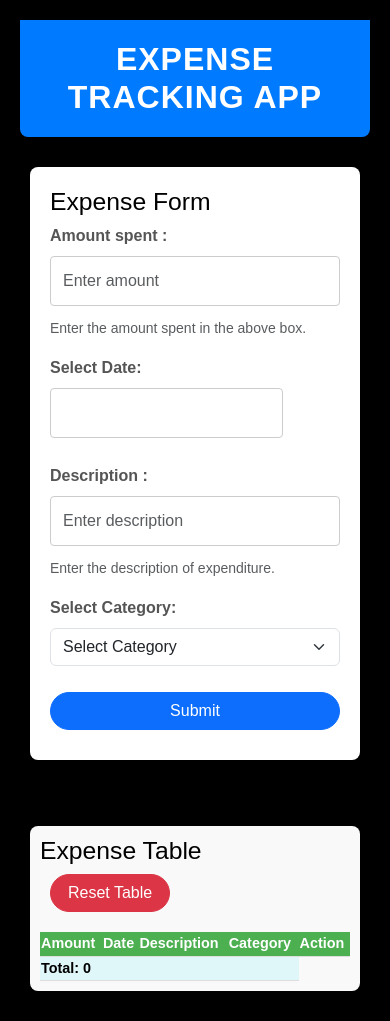
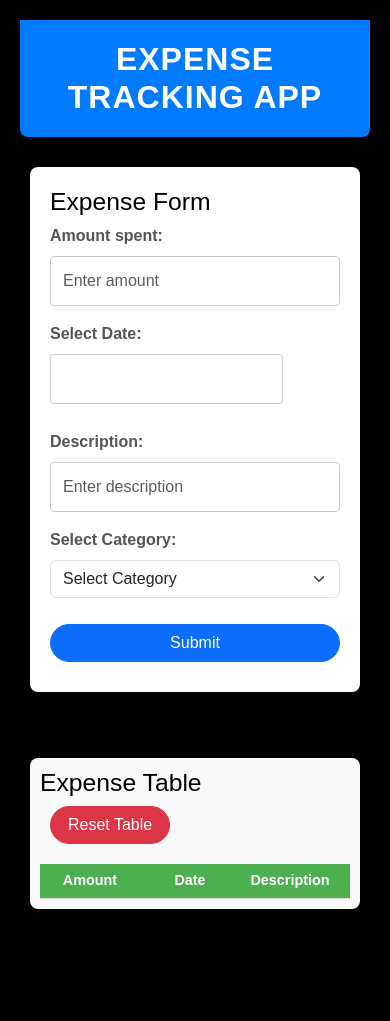
Before and after one commit to ADITYAPIMPALE11127/expense-tracker, a React (Create React App) app: page / in a window 390 px wide. After the commit the page ends 939 px from the top, so only its background shows below. Built offline with nearby package versions, Linux system fonts and the light colour scheme.

Commit message:
#7 edit button, and future date select

```diff
--- a/package.json
+++ b/package.json
@@ -7,12 +7,14 @@
     "@testing-library/react": "^13.4.0",
     "@testing-library/user-event": "^13.5.0",
     "bootstrap": "^5.3.3",
+    "boxicons": "^2.1.4",
     "date-fns": "^4.1.0",
     "react": "^18.3.1",
     "react-bootstrap": "^2.10.5",
     "react-datepicker": "^7.5.0",
     "react-dom": "^18.3.1",
     "react-scripts": "5.0.1",
+    "react-toastify": "^10.0.6",
     "web-vitals": "^2.1.4"
   },
   "scripts": {
--- a/src/App.js
+++ b/src/App.js
@@ -2,13 +2,13 @@ import React, { useState, useEffect } from 'react';
 import ExpenseForm from './components/expenseForm';
 import ExpenseTable from './components/ExpenseTable';
 import 'bootstrap/dist/css/bootstrap.min.css';
-import './App.css'; // Import the CSS file for styling
+import './App.css';
 
 function App() {
     const [expenseEntries, setExpenseEntries] = useState([]);
+    const [entryToEdit, setEntryToEdit] = useState(null);
 
     useEffect(() => {
-        // Load initial data from local storage
         const storedEntries = JSON.parse(localStorage.getItem('expenseData'));
         if (Array.isArray(storedEntries)) {
             setExpenseEntries(storedEntries);
@@ -16,15 +16,23 @@ function App() {
     }, []);
 
     const handleReset = () => {
-        // Clear local storage and update state
         localStorage.removeItem('expenseData');
         setExpenseEntries([]);
     };
 
     const addExpense = (expenseData) => {
-        const updatedEntries = [...expenseEntries, expenseData];
-        setExpenseEntries(updatedEntries);
-        localStorage.setItem('expenseData', JSON.stringify(updatedEntries));
+        if (entryToEdit !== null) {
+            const updatedEntries = expenseEntries.map((entry, index) =>
+                index === entryToEdit ? expenseData : entry
+            );
+            setExpenseEntries(updatedEntries);
+            localStorage.setItem('expenseData', JSON.stringify(updatedEntries));
+            setEntryToEdit(null);
+        } else {
+            const updatedEntries = [...expenseEntries, expenseData];
+            setExpenseEntries(updatedEntries);
+            localStorage.setItem('expenseData', JSON.stringify(updatedEntries));
+        }
     };
 
     const handleDeleteEntry = (indexToRemove) => {
@@ -33,19 +41,13 @@ function App() {
         localStorage.setItem('expenseData', JSON.stringify(updatedEntries));
     };
 
-    const containerStyle = {
-        display: 'flex',
-        justifyContent: 'space-between',
-        padding: '20px',
-        height: '500px' // Set the desired height for both components
+    const handleEditEntry = (indexToEdit) => {
+        setEntryToEdit(indexToEdit);
     };
 
-    const itemStyle = {
-        flex: '1',
-        marginRight: '20px',
-        display: 'flex',
-        flexDirection: 'column',
-        height: '100%' // Make sure each component fills the available height
+    const handleUpdate = (updatedEntries) => {
+        setExpenseEntries(updatedEntries);
+        localStorage.setItem('expenseData', JSON.stringify(updatedEntries));
     };
 
     return (
@@ -56,13 +58,17 @@ function App() {
             <div className="container">
                 <div className="row">
                     <div className="col-12 col-md-6 mb-3">
-                        <ExpenseForm addExpense={addExpense} />
+                        <ExpenseForm
+                            addExpense={addExpense}
+                            entryToEdit={entryToEdit !== null ? expenseEntries[entryToEdit] : null}
+                        />
                     </div>
                     <div className="col-12 col-md-6">
                         <ExpenseTable
                             expenseEntries={expenseEntries}
                             onReset={handleReset}
-                            onDelete={handleDeleteEntry} // Pass the delete handler
+                            onDelete={handleDeleteEntry}
+                            onEdit={handleEditEntry}
                         />
                     </div>
                 </div>
--- a/src/components/ExpenseTable.css
+++ b/src/components/ExpenseTable.css
@@ -3,10 +3,8 @@
     display: flex;
     flex-direction: column;
     align-items: flex-start;
-    width: 600px;
-    /* Use responsive width */
-    max-width: 850px;
-    /* Keep a max width for larger screens */
+    width: 100%;
+    max-width: 600px; /* Responsive max width */
     background-color: #f9f9f9;
     border-radius: 8px;
     padding: 20px;
@@ -23,18 +21,22 @@
 .expense-table {
     width: 100%;
     border-collapse: collapse;
+    overflow-x: auto; /* Enable horizontal scrolling on small screens */
 }
 
 .expense-table th,
 .expense-table td {
-    padding: 6px;
+    padding: 8px;
     text-align: left;
     border-bottom: 1px solid #ddd;
+    overflow: hidden;
+    text-overflow: ellipsis; /* Add ellipsis for overflowing content */
 }
 
 .expense-table th {
     background-color: #4CAF50;
     color: white;
+    font-size: 1rem; /* Slightly larger font for headers */
 }
 
 .expense-table tr:hover {
@@ -47,28 +49,93 @@
     background-color: #e0f7fa;
 }
 
+.button-container {
+    display: flex;
+    gap: 10px;
+    align-items: center;
+    justify-content: center;
+}
+
+.expense-button {
+    background-color: transparent;
+    border: none;
+    padding: 10px;
+    cursor: pointer;
+    border-radius: 5px;
+}
+
+.expense-icon {
+    color: white;
+    font-size: 20px;
+    padding: 5px;
+    border-radius: 50%;
+}
+
+.delete-button {
+    background-color: red;
+}
+
+.edit-button {
+    background-color: green;
+}
+
+/* Responsive table adjustments */
 @media (max-width: 768px) {
     .expense-table-container {
-        padding: 10px;
-        /* Reduce padding on smaller screens */
+        padding: 10px; /* Reduce padding on smaller screens */
     }
 
     .expense-table th,
     .expense-table td {
-        padding: 1px;
-        /* Smaller padding for mobile */
-        font-size: 0.9rem;
-        /* Reduce font size for readability */
+        padding: 6px; /* Reduce padding for mobile */
+        font-size: 0.85rem; /* Smaller font size for mobile */
+        word-wrap: break-word; /* Allow word wrapping */
+    }
+
+    .expense-table th {
+        font-size: 0.9rem; /* Adjust header font size */
     }
 
     .expense-table-header {
         flex-direction: column;
-        /* Stack header items on smaller screens */
         align-items: flex-start;
     }
 
-    .total-row {
-        font-size: 1rem;
-        /* Adjust font size for total row */
+    .expense-button {
+        padding: 8px; /* Smaller padding on mobile */
+        font-size: 0.9rem; /* Smaller font size for buttons */
+    }
+
+    .expense-icon {
+        font-size: 18px; /* Reduce icon size for mobile */
+        padding: 4px; /* Reduce padding around icon */
+    }
+
+    .button-container {
+        gap: 5px; /* Reduce space between buttons on mobile */
+    }
+
+    /* Make the table scrollable horizontally on small screens */
+    .expense-table {
+        display: block;
+        overflow-x: auto; /* Enable horizontal scroll */
+        white-space: nowrap; /* Prevent wrapping of columns */
+    }
+
+    /* Ensure the columns stay aligned horizontally on small screens */
+    .expense-table th,
+    .expense-table td {
+        display: inline-block;
+        min-width: 100px; /* Ensures a minimum width for readability */
+        text-align: center;
+    }
+
+    .expense-table td {
+        padding: 6px 10px; /* Adjust padding for better spacing */
+    }
+
+    /* Allow the date and description columns to wrap on small screens */
+    .expense-table td.date, .expense-table td.description {
+        white-space: normal; /* Allow wrapping */
     }
 }
--- a/src/components/ExpenseTable.jsx
+++ b/src/components/ExpenseTable.jsx
@@ -1,69 +1,86 @@
 import React, { useState } from 'react';
 import ResetTableButton from './ResetTableButton';
 import ConfirmationModal from './ConfirmationModal'; // Import the modal
+import 'boxicons';
 import './ExpenseTable.css';
 
-function ExpenseTable({ expenseEntries, onReset, onDelete }) {
-    const [isModalOpen, setModalOpen] = useState(false);
-    const [entryToDelete, setEntryToDelete] = useState(null);
-
-    const calculateTotalAmount = () => {
-        return expenseEntries.reduce((total, entry) => total + (entry.amount || 0), 0);
-    };
+function ExpenseTable({ expenseEntries, onReset, onDelete, onEdit }) {
+    const [isModalOpen, setIsModalOpen] = useState(false);
+    const [selectedIndex, setSelectedIndex] = useState(null);
 
     const handleDeleteClick = (index) => {
-        setEntryToDelete(index);
-        setModalOpen(true);
+        setSelectedIndex(index);
+        setIsModalOpen(true);
     };
 
     const handleConfirmDelete = () => {
-        if (entryToDelete !== null) {
-            onDelete(entryToDelete);
-            setEntryToDelete(null);
+        if (selectedIndex !== null) {
+            onDelete(selectedIndex);
+            setSelectedIndex(null);
         }
-        setModalOpen(false);
+        setIsModalOpen(false);
     };
 
     const handleCloseModal = () => {
-        setModalOpen(false);
-        setEntryToDelete(null);
+        setIsModalOpen(false);
+        setSelectedIndex(null);
     };
 
     return (
         <div className="expense-table-container">
             <div className="expense-table-header">
-                <h2 style={{color:'#000'}}>Expense Table</h2>
+                <h2 style={{ color: '#000' }}>Expense Table</h2>
                 <ResetTableButton handleReset={onReset} />
             </div>
             <table className="expense-table">
                 <thead>
                     <tr>
-                        <th>Amount</th>
-                        <th>Date</th>
-                        <th>Description</th>
-                        <th>Category</th>
-                        <th>Action</th>
+                    <th style={{ width: '20%' }}>Amount</th>
+<th style={{ width: '20%' }}>Date</th>
+<th style={{ width: '20%' }}>Description</th>
+<th style={{ width: '25%' }}>Category</th>
+<th>Action</th>
+
                     </tr>
                 </thead>
-                <tbody style={{color:'#000'}}>
+                <tbody style={{ color: '#000' }}>
                     {expenseEntries.map((entry, index) => (
                         <tr key={index}>
                             <td>{entry.amount}</td>
-                            <td>{entry.date}</td>
-                            <td>{entry.description}</td>
-                            <td>{entry.category}</td>
+                            <td style={{ width: '20%' }}>{entry.date}</td>
+                            <td style={{ width: '20%' }}>{entry.description}</td>
+                            <td style={{ width: '25%' }}>{entry.category}</td>
                             <td>
-                                <button style={{borderRadius:30}} onClick={() => handleDeleteClick(index)}>Delete</button>
+                                <div className="button-container">
+                                    <button onClick={() => handleDeleteClick(index)} style={{
+                                        backgroundColor: 'red',
+                                        border: 'none',
+                                        padding: '10px',
+                                        cursor: 'pointer',
+                                        borderRadius: '30px',
+                                        userSelect:'none'
+                                    }} className="expense-button">
+                                        <box-icon className="expense-icon" name='trash'></box-icon>
+                                    </button>
+                                    <button onClick={() => onEdit(index)} style={{
+                                        backgroundColor: 'green',
+                                        border: 'none',
+                                        padding: '10px',
+                                        cursor: 'pointer',
+                                        borderRadius: '30px',
+                                         userSelect:'none'
+                                    }} className="expense-button">
+                                        <box-icon className="expense-icon" name='edit' type='solid'></box-icon>
+                                    </button>
+                                </div>
                             </td>
+
                         </tr>
                     ))}
-                    <tr>
-                        <td colSpan="4" className="total-row">
-                            Total: {calculateTotalAmount()}
-                        </td>
-                    </tr>
                 </tbody>
             </table>
+
+            {/* Render the confirmation modal */}
             <ConfirmationModal
                 isOpen={isModalOpen}
                 onClose={handleCloseModal}
--- a/src/components/expenseForm.jsx
+++ b/src/components/expenseForm.jsx
@@ -1,16 +1,27 @@
-import React, { useState } from 'react';
+import React, { useState, useEffect } from 'react';
 import Button from 'react-bootstrap/Button';
 import Form from 'react-bootstrap/Form';
 import DatePicker from "react-datepicker";
 import { format } from 'date-fns';
+import { toast, ToastContainer } from 'react-toastify';
+import 'react-toastify/dist/ReactToastify.css';
 import "react-datepicker/dist/react-datepicker.css";
 import './ExpenseForm.css';
 
-function ExpenseForm({ addExpense }) {
+function ExpenseForm({ addExpense, entryToEdit }) {
     const [amount, setAmount] = useState('');
     const [selectedDate, setSelectedDate] = useState(null);
     const [description, setDescription] = useState('');
     const [category, setCategory] = useState('');
+
+    useEffect(() => {
+        if (entryToEdit) {
+            setAmount(entryToEdit.amount.toString());
+            setSelectedDate(entryToEdit.date);
+            setDescription(entryToEdit.description);
+            setCategory(entryToEdit.category);
+        }
+    }, [entryToEdit]);
 
     const handleChange = (date) => {
         setSelectedDate(date);
@@ -18,64 +29,55 @@ function ExpenseForm({ addExpense }) {
 
     const handleSubmit = (event) => {
         event.preventDefault();
-
         const expenseData = {
             amount: parseFloat(amount),
             date: selectedDate ? format(selectedDate, 'MMMM d, yyyy') : null,
             description,
             category,
         };
+        addExpense(expenseData);
 
-        addExpense(expenseData);
+        if (entryToEdit) {
+            toast.success("Expense updated successfully!", { position: "top-center" });
+        } else {
+            toast.success("Expense added successfully!", { position: "top-center" });
+        }
 
         setAmount('');
         setSelectedDate(null);
         setDescription('');
         setCategory('');
-        alert('Expense data saved successfully!');
     };
 
 
     return (
-        <div>
+        <>
+            <ToastContainer />
             <Form onSubmit={handleSubmit}>
-                <h2 style={{color:'#000'}}>Expense Form</h2>
-                <Form.Group className='mb-3' controlId='Amount'>
-                    <Form.Label>Amount spent :</Form.Label>
+                <h2 style={{ color: '#000' }}>Expense Form</h2>
+                <Form.Group className="mb-3" controlId="Amount">
+                    <Form.Label>Amount spent:</Form.Label>
                     <Form.Control
                         type="text"
                         placeholder="Enter amount"
                         value={amount}
                         onChange={(e) => setAmount(e.target.value)}
                     />
-                    <Form.Text className="text-muted">
-                        Enter the amount spent in the above box.
-                    </Form.Text>
                 </Form.Group>
-
-                <Form.Group className='mb-3' controlId='Date'>
+                <Form.Group className="mb-3" controlId="Date">
                     <Form.Label>Select Date:</Form.Label>
-                    <DatePicker
-                        selected={selectedDate}
-                        onChange={handleChange}
-                        dateFormat="MMMM d, yyyy"
-                    />
+                    <DatePicker selected={selectedDate} onChange={handleChange} dateFormat="MMMM d, yyyy" />
                 </Form.Group>
-
-                <Form.Group className='mb-3' controlId='Description'>
-                    <Form.Label>Description :</Form.Label>
+                <Form.Group className="mb-3" controlId="Description">
+                    <Form.Label>Description:</Form.Label>
                     <Form.Control
                         type="text"
                         placeholder="Enter description"
                         value={description}
                         onChange={(e) => setDescription(e.target.value)}
                     />
-                    <Form.Text className="text-muted">
-                        Enter the description of expenditure.
-                    </Form.Text>
                 </Form.Group>
-
-                <Form.Group className='mb-3' controlId='Category'>
+                <Form.Group className="mb-3" controlId="Category">
                     <Form.Label>Select Category:</Form.Label>
                     <Form.Select
                         aria-label="Default select example"
@@ -88,12 +90,11 @@ function ExpenseForm({ addExpense }) {
                         <option value="Transport & petrol expenses">Transport & petrol expenses</option>
                     </Form.Select>
                 </Form.Group>
-
-                <Button variant="primary" type="submit" style={{ marginTop: 10,borderRadius:20 }}>
-                    Submit
+                <Button variant="primary" type="submit" style={{ marginTop: 10, borderRadius: 20 }}>
+                    {entryToEdit ? 'Update' : 'Submit'}
                 </Button>
             </Form>
-        </div>
+        </>
     );
 }
 
```
Also changed, not shown: 1 other file (tests, documents, lock files or other folders).
